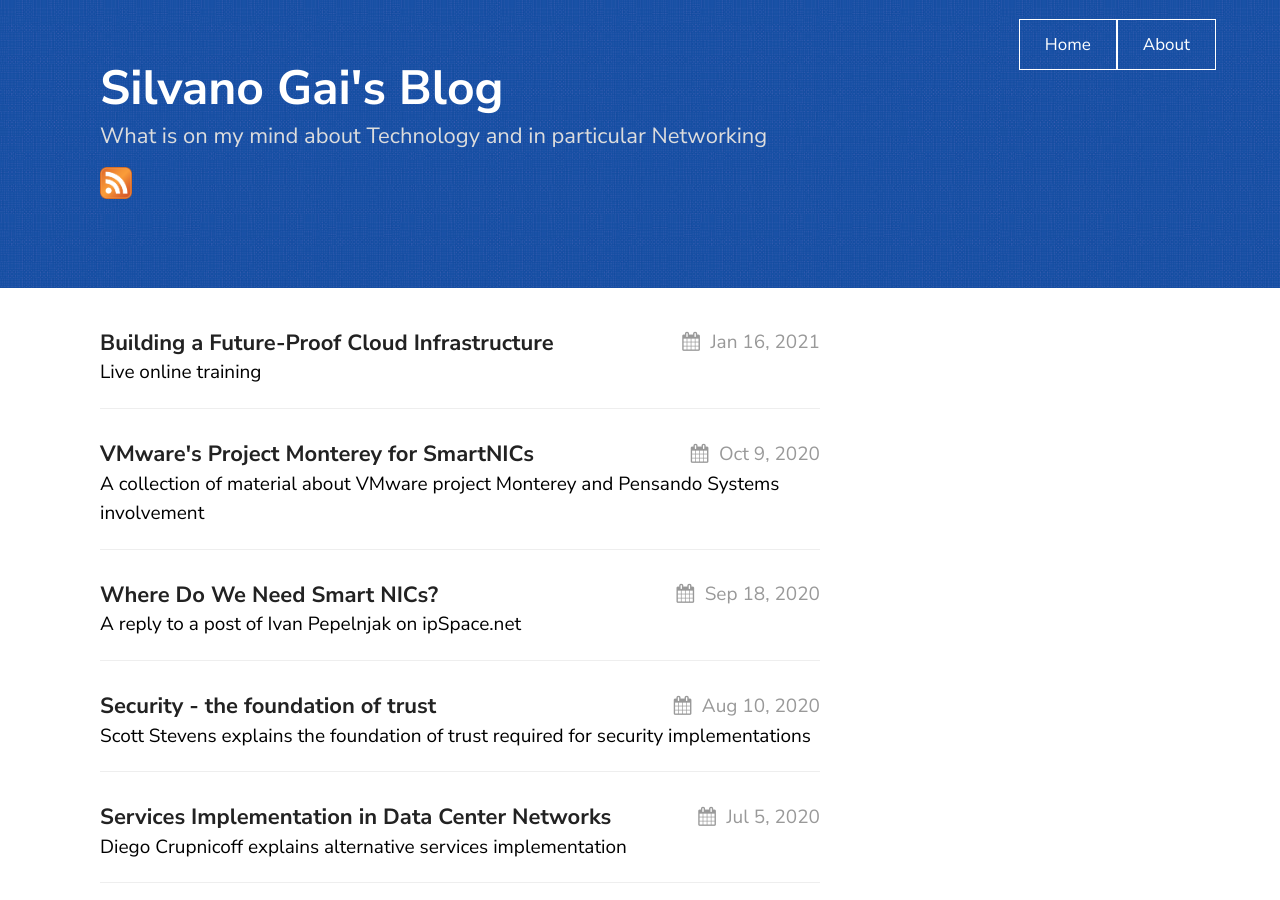
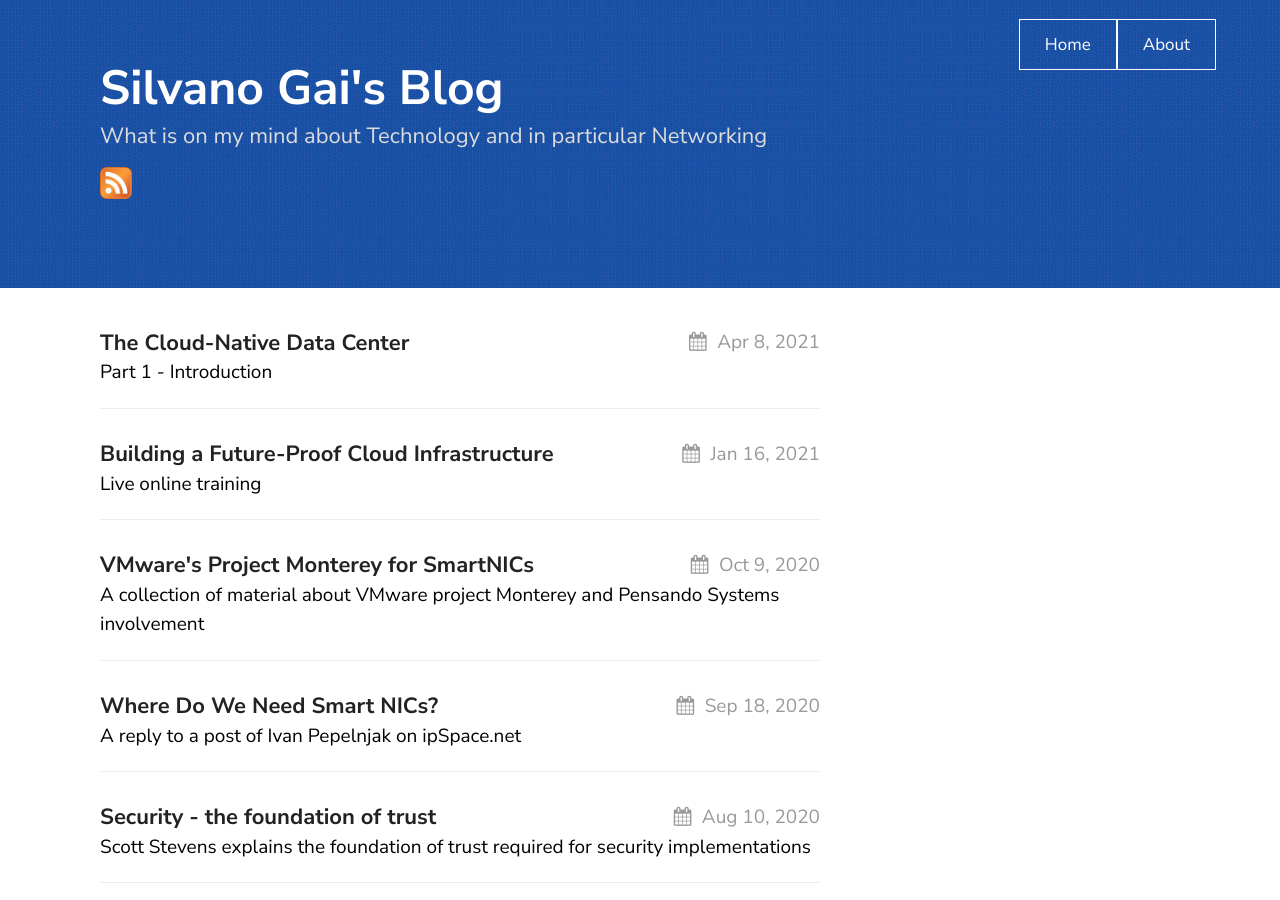
Before and after one commit to silvanogai/silvanogai, a Jekyll site: the page built from index.md, in a window 1280 px wide and 900 px high. Built offline with Jekyll 4.4.1, drawn with Linux system fonts in a browser that asks for light colours.

Commit message:
Made new post public

```diff
--- a/_posts/2021-04-05-cloud1.md
+++ b/_posts/2021-04-05-cloud1.md
@@ -1,10 +1,10 @@
 ---
 layout: post
 comments: true
-draft: true
+date: 2021-04-08
 author: Silvano Gai
 title: "The Cloud-Native Data Center"
-excerpt: "Part 1"
+excerpt: "Part 1 - Introduction"
 description: "An interview with Chris Ratcliffe"
 ---
 
```
